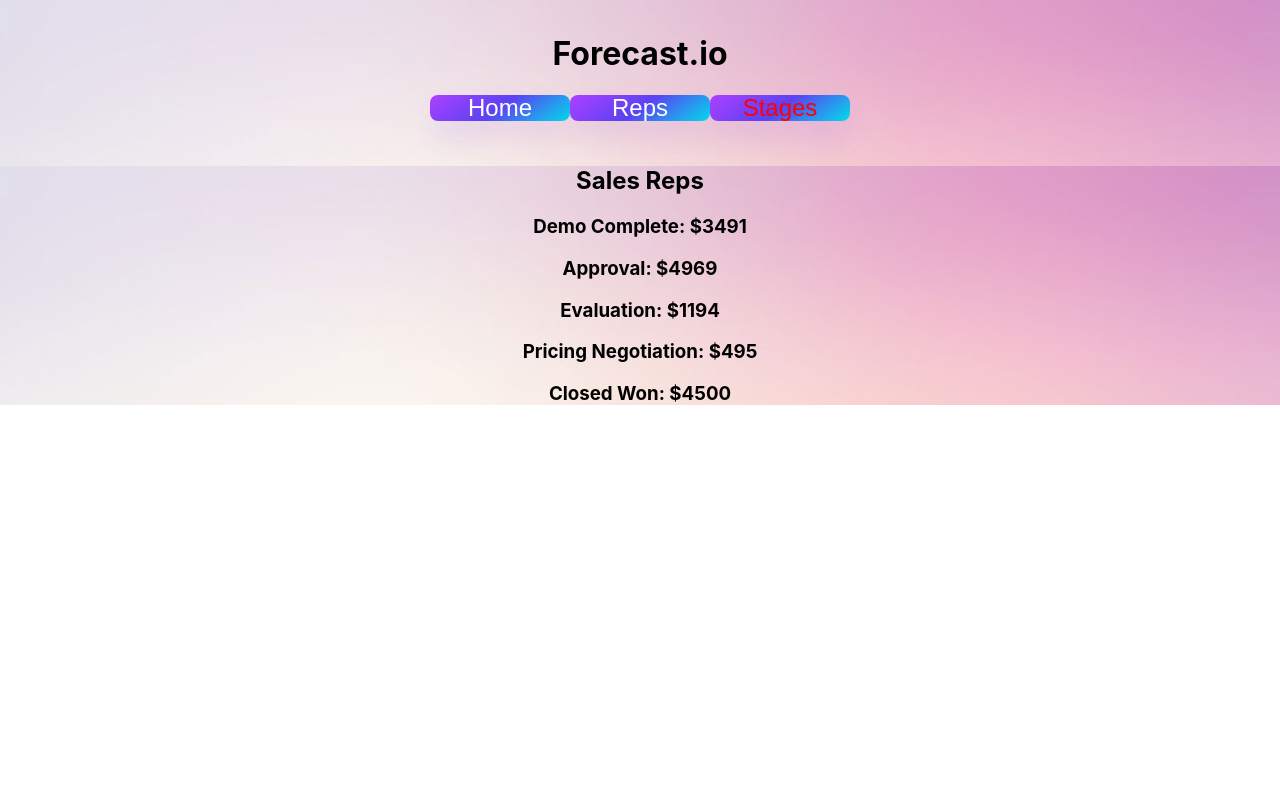
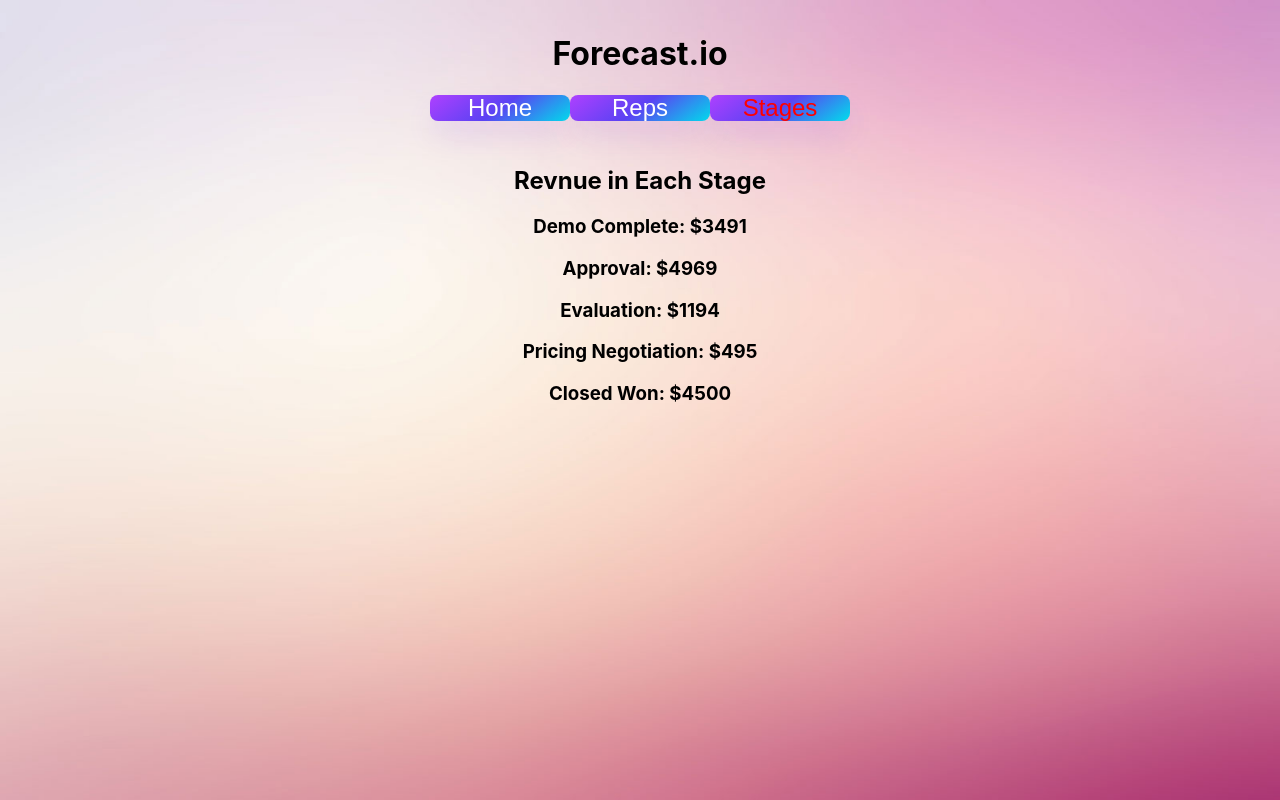
Before and after one commit to Alexisaacs18/salesForcasting, a React (Create React App) app in the folder sales-forcasting/: page /stages in a window 1280 px wide. Built offline with nearby package versions, Linux system fonts and the light colour scheme; data requests are answered from the project's data file.

Commit message:
background color

```diff
--- a/sales-forcasting/src/Components/StagePage.js
+++ b/sales-forcasting/src/Components/StagePage.js
@@ -44,8 +44,8 @@ function StagePage() {
 
 
     return (
-        <div className="RepPage">
-            <h2>Sales Reps</h2>
+        <div className="StagePage">
+            <h2>Revnue in Each Stage</h2>
             {totalMRRByRepArray.map((repData) => (
                 <h3 key={repData.stage}>{`${getStageNameById(repData.stage)}: $${repData.mrr}`}</h3>
             ))}
--- a/sales-forcasting/src/index.css
+++ b/sales-forcasting/src/index.css
@@ -1,4 +1,13 @@
 /* index.css */
+
+html {
+  height: 100%;
+  width: 100%;
+  background-image: url('../src/assets/dbackground.jpg');
+  background-size: cover;
+
+
+}
 
 body {
   margin: 0;
@@ -95,15 +104,14 @@ code {
   padding-top: 1%;
   padding-bottom: 2%;
   text-align: center;
-  background-image: url('../src/assets/dbackground.jpg');
+
   background-size: cover;
 
 }
 
 .Pipeline {
   text-align: center;
-  background-color: rgb(187, 217, 248);
-  background-image: url('../src/assets/dbackground.jpg');
+
   background-size: cover;
 
 
@@ -178,23 +186,21 @@ code {
 
 .RepPage {
   text-align: center;
-  background-color: rgb(187, 217, 248);
-  background-image: url('../src/assets/dbackground.jpg');
+
   background-size: cover;
 }
 
 #root {
   text-align: center;
-  background-color: rgb(187, 217, 248);
-  background-image: url('../src/assets/dbackground.jpg');
+
   background-size: cover;
 }
 
 .StagePage {
   text-align: center;
-  background-color: rgb(221, 237, 252);
-  padding-top: 1%;
-  padding-bottom: 1%;
+
+  background-size: cover;
+
 }
 
 .form input {
```
